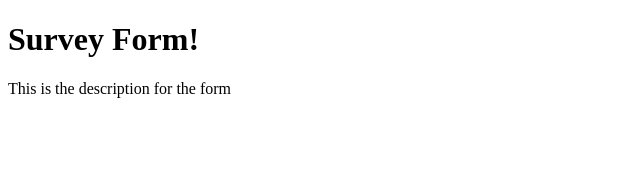
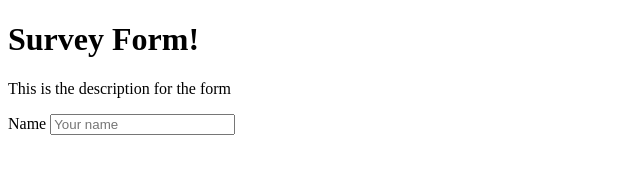
Before and after one commit to maudlinmandrake/survey-form, a plain HTML site: page index.html in a window 1280 px wide. Shown: the whole page, without its empty margins (0-640 px from the left). Drawn offline with Linux system fonts and the light colour scheme.

Commit message:
User Story #4 - form element, name

```diff
--- a/index.html
+++ b/index.html
@@ -14,7 +14,17 @@
       <p id="description">This is the description for the form</p>
     </header>
     <form id="survey-form">
-
+      <div class="form-group">
+        <label id="name-label" for="name">Name</label>
+        <input
+          type="text"
+          name="name"
+          id="name"
+          class="form-control"
+          placeholder="Your name"
+          required
+        />
+      </div>
     </form>
   </div>
   <script src="https://cdn.freecodecamp.org/testable-projects-fcc/v1/bundle.js"></script>
```
